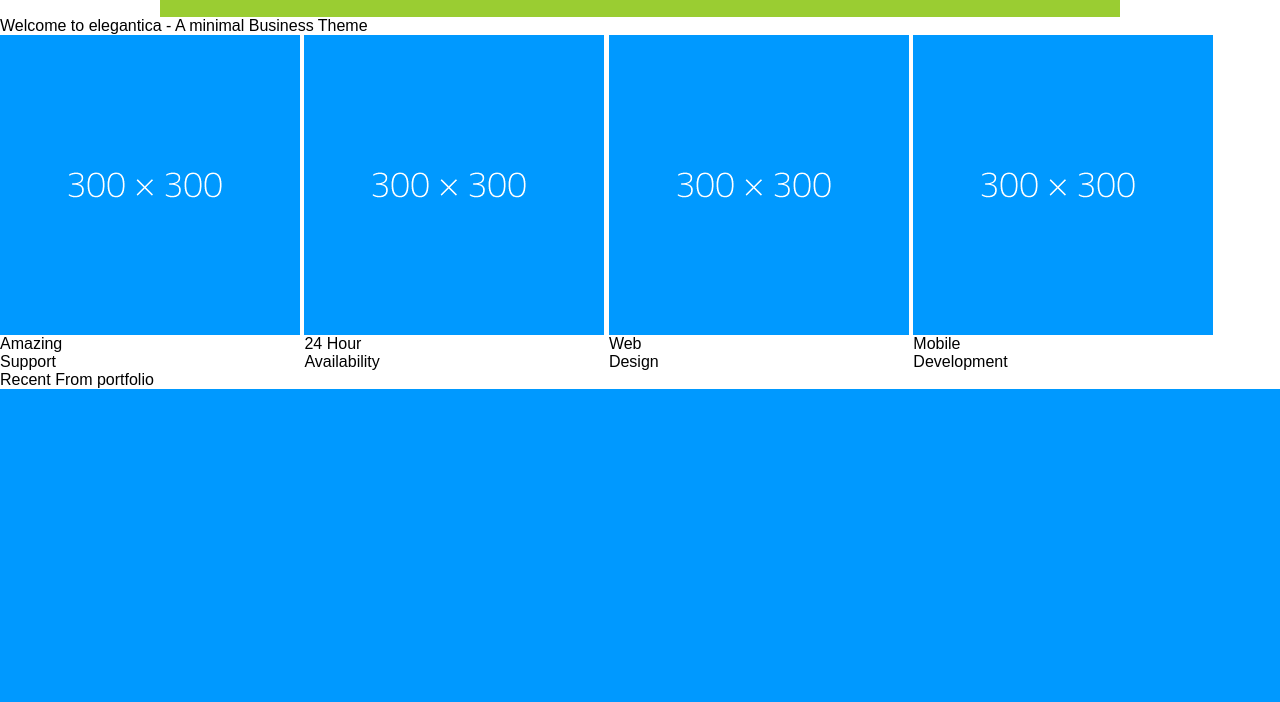
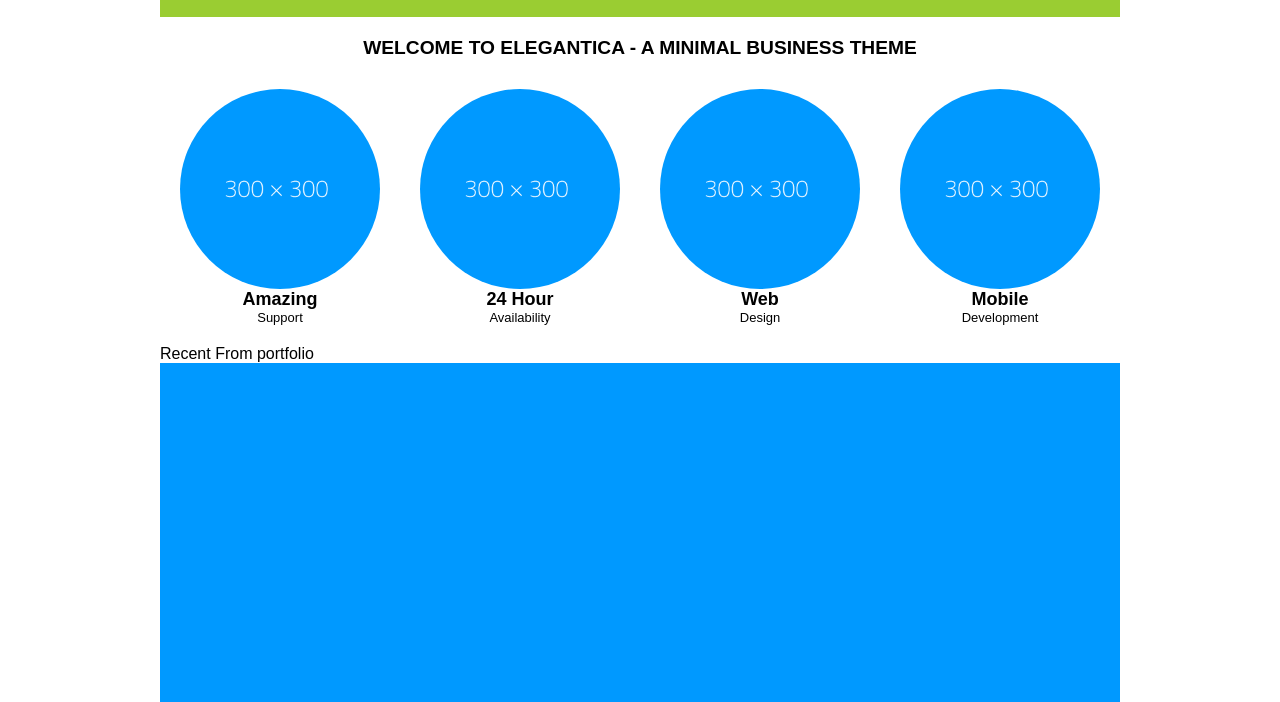
Before and after one commit to wkedarprdxn/GraphicsUmbrella, a plain HTML site: page index.html in a window 1280 px wide. Shown: the part 98-800 px from the top of the page. Drawn offline with Linux system fonts and the light colour scheme.

Commit message:
CSS for horizontal feature icon

```diff
--- a/assets/css/style.css
+++ b/assets/css/style.css
@@ -261,6 +261,11 @@ header div {
 
 
 /*=================================
+  Header styling ends here
+=================================*/
+
+
+/*=================================
   Carousel styling Starts here
 =================================*/
 
@@ -300,13 +305,45 @@ header div {
 
 
 /*=================================
-  Header styling ends here
+  main styling starts here
 =================================*/
 
+main {
+    max-width: 960px;
+    margin-left: auto;
+    margin-right: auto;
+}
 
-/*=================================
-  main styling starts here
-=================================*/
+.main-heading h2 {
+    padding: 20px 20px 10px;
+    max-width: 100%;
+    text-align: center;
+    font-weight: bold;
+    font-size: larger;
+    text-transform: uppercase;
+}
+
+.feature-icon ul {
+    display: flex;
+    text-align: center;
+}
+
+.feature-icon h3 {
+    font-size: large;
+    font-weight: bold;
+}
+
+.feature-icon p {
+    font-size: small;
+}
+
+.feature-icon ul li {
+    padding: 20px;
+}
+
+.feature-icon img {
+    border-radius: 50%;
+}
 
 
 /*=================================
```
